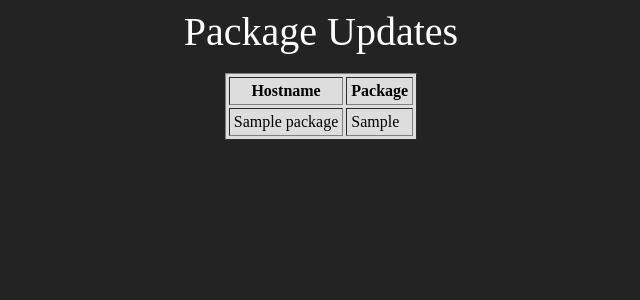
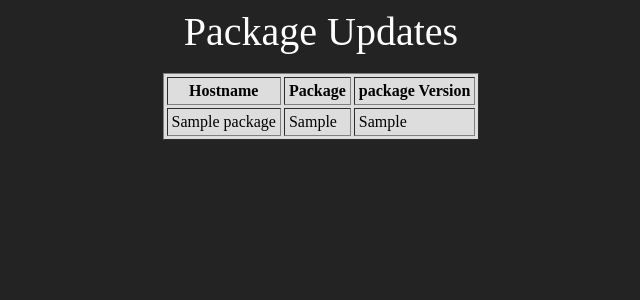
Before and after one commit to RunesRepoHub/CnC-WebGUI, a PHP site: page /packages.php in a window 1280 px wide. Shown: the top 300 px of the page, without its empty margins (319-959 px from the left). Run offline with PHP 8.4, Linux system fonts and the light colour scheme; tables that the repository leaves empty or names only in its code hold one stand-in row (values such as "Sample post"); data that the repository does not hold is empty.

Commit message:
Minor patch work

```diff
--- a/CnC-WebGUI/MySQL-Docker/scripts/create_table.sql
+++ b/CnC-WebGUI/MySQL-Docker/scripts/create_table.sql
@@ -31,7 +31,8 @@ GO
 CREATE TABLE `packages` (
   `machine_id` int(11) NOT NULL,
   `hostname` varchar(255) NOT NULL DEFAULT '',
-  `package` varchar(255) NOT NULL DEFAULT ''
+  `package` varchar(255) NOT NULL DEFAULT '',
+  `package_version` varchar(255) NOT NULL DEFAULT ''
 ) ENGINE=InnoDB DEFAULT CHARSET=utf8;
 GO
 ALTER TABLE `packages`
--- a/CnC-WebGUI/Nginx-Docker/Php/packages.php
+++ b/CnC-WebGUI/Nginx-Docker/Php/packages.php
@@ -30,11 +30,13 @@ if($result = mysqli_query($link, $sql)){
           echo "<tr>";
               echo "<th>Hostname</th>";
               echo "<th>Package</th>";
+              echo "<th>package Version</th>";
           echo "</tr>";
       while($row = mysqli_fetch_array($result)){
           echo "<tr>";
               echo "<td>" . $row['hostname'] . "</td>";
               echo "<td>" . $row['package'] . "</td>";
+              echo "<td>" . $row['package_version'] . "</td>";
           echo "</tr>";
       }
       echo "</table>";
```
Also changed, not shown: 1 other file.
